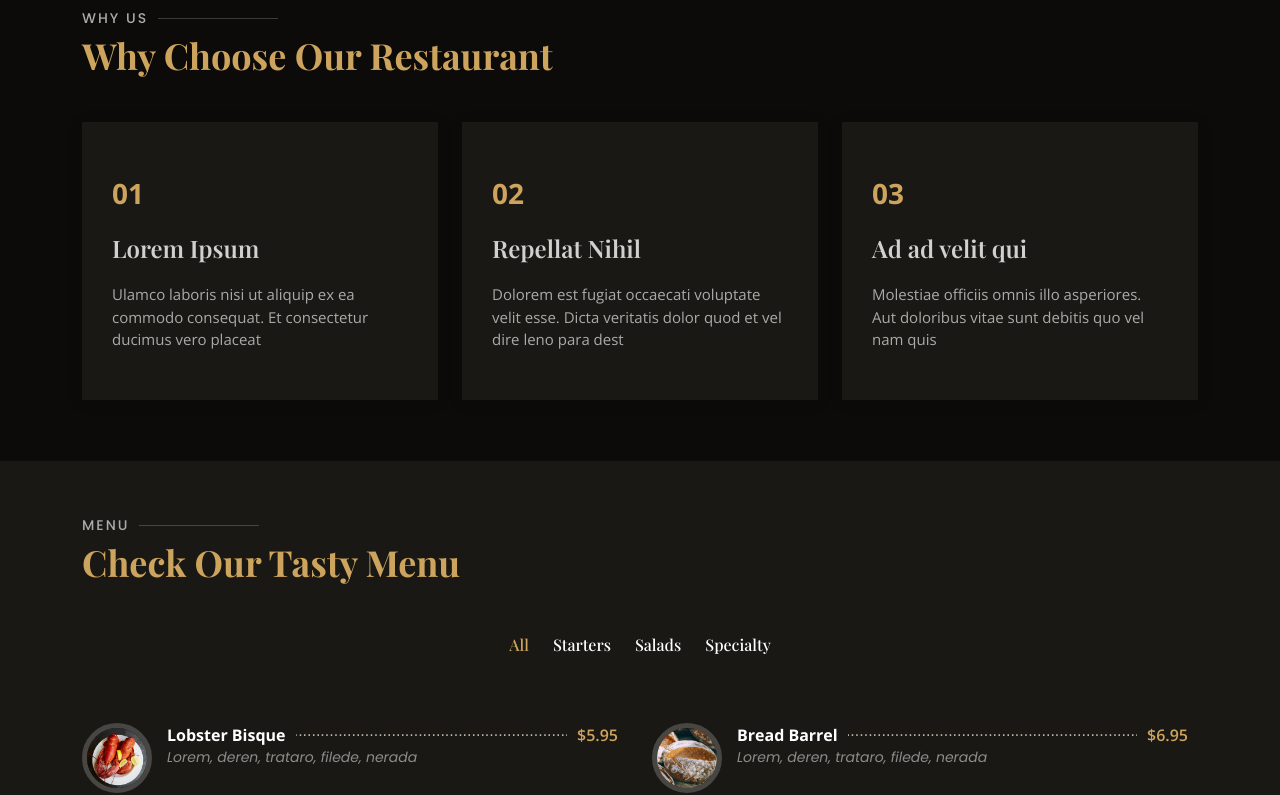
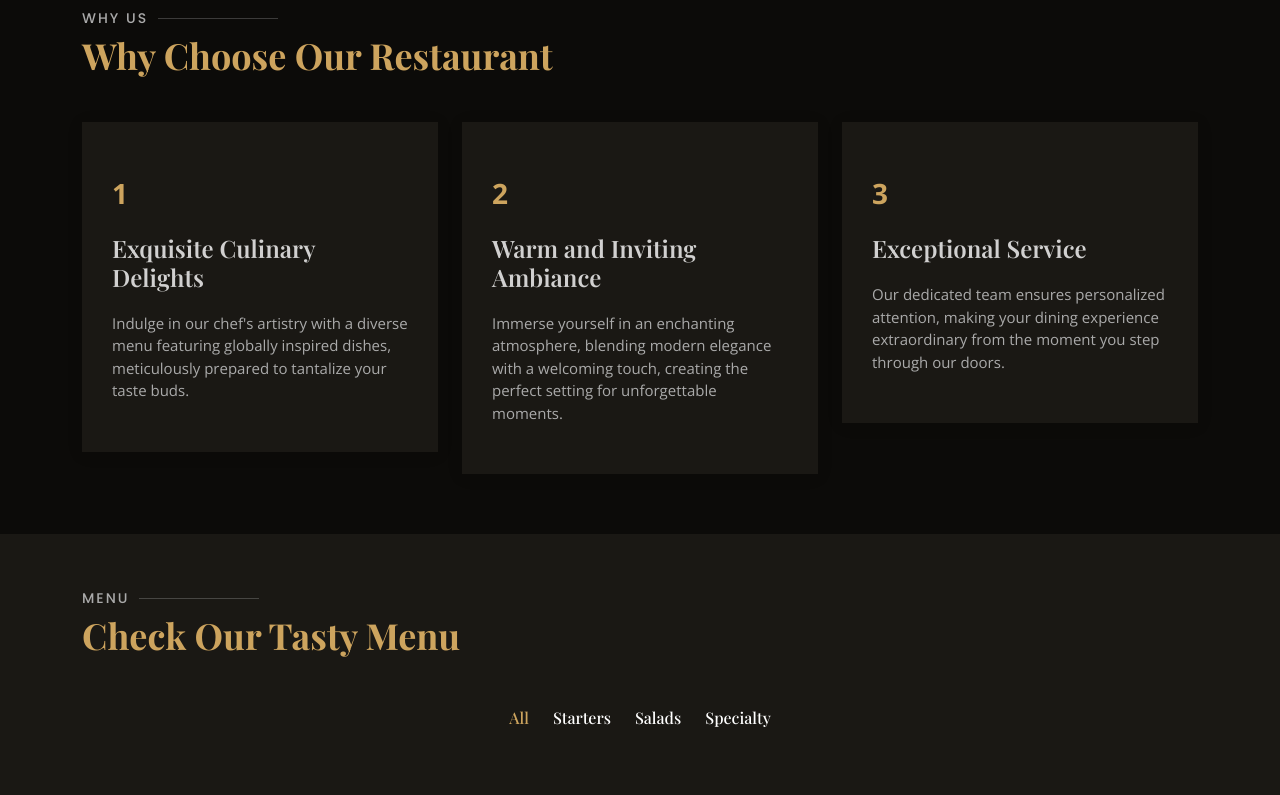
Before and after one commit to KataraNiraj/Project27, a React (Create React App) app in the folder nishu-restaurant/: page / in a window 1280 px wide. Shown: the part 1420-2215 px from the top of the page. Built offline with nearby package versions, Linux system fonts and the light colour scheme; a web font is replaced by a local one; what outlayer would draw is missing.

Commit message:
optimize why us Section

```diff
--- a/nishu-restaurant/src/components/WhyUsSection.js
+++ b/nishu-restaurant/src/components/WhyUsSection.js
@@ -1,47 +1,46 @@
-import React from 'react';
+import React from "react";
 
-const WhyUsSection = () =>{
-    return(
+const WhyUsSection = () => {
+  const whyChooseUs = [
+    {
+      title: "Exquisite Culinary Delights",
+      desc: "Indulge in our chef's artistry with a diverse menu featuring globally inspired dishes, meticulously prepared to tantalize your taste buds.",
+    },
+    {
+      title: "Warm and Inviting Ambiance",
+      desc: "Immerse yourself in an enchanting atmosphere, blending modern elegance with a welcoming touch, creating the perfect setting for unforgettable moments.",
+    },
+    {
+      title: "Exceptional Service",
+      desc: "Our dedicated team ensures personalized attention, making your dining experience extraordinary from the moment you step through our doors.",
+    },
+  ];
+
+  return (
     // <!-- ======= Why Us Section ======= -->
     <section id="why-us" className="why-us">
       <div className="container" data-aos="fade-up">
-
         <div className="section-title">
           <h2>Why Us</h2>
           <p>Why Choose Our Restaurant</p>
         </div>
 
         <div className="row">
-
-            <div className="col-lg-4">
+          {whyChooseUs.map((currElement, index) => {
+            return (
+              <div className="col-lg-4" key={index}>
                 <div className="box" data-aos="zoom-in" data-aos-delay="100">
-                <span>01</span>
-                <h4>Lorem Ipsum</h4>
-                <p>Ulamco laboris nisi ut aliquip ex ea commodo consequat. Et consectetur ducimus vero placeat</p>
+                  <span>{index+=1}</span>
+                  <h4>{currElement.title}</h4>
+                  <p>{currElement.desc}</p>
                 </div>
               </div>
-
-            <div className="col-lg-4 mt-4 mt-lg-0">
-                <div className="box" data-aos="zoom-in" data-aos-delay="200">
-                <span>02</span>
-                <h4>Repellat Nihil</h4>
-                <p>Dolorem est fugiat occaecati voluptate velit esse. Dicta veritatis dolor quod et vel dire leno para dest</p>
+            );
+          })}
         </div>
       </div>
-
-            <div className="col-lg-4 mt-4 mt-lg-0">
-                <div className="box" data-aos="zoom-in" data-aos-delay="300">
-                <span>03</span>
-                <h4> Ad ad velit qui</h4>
-                <p>Molestiae officiis omnis illo asperiores. Aut doloribus vitae sunt debitis quo vel nam quis</p>
-                </div>
-            </div>
-
-            </div>
-
-        </div>
     </section>
-    )
-}
+  );
+};
 
 export default WhyUsSection;
```
Lines whose indentation alone changed are shown as unchanged.
